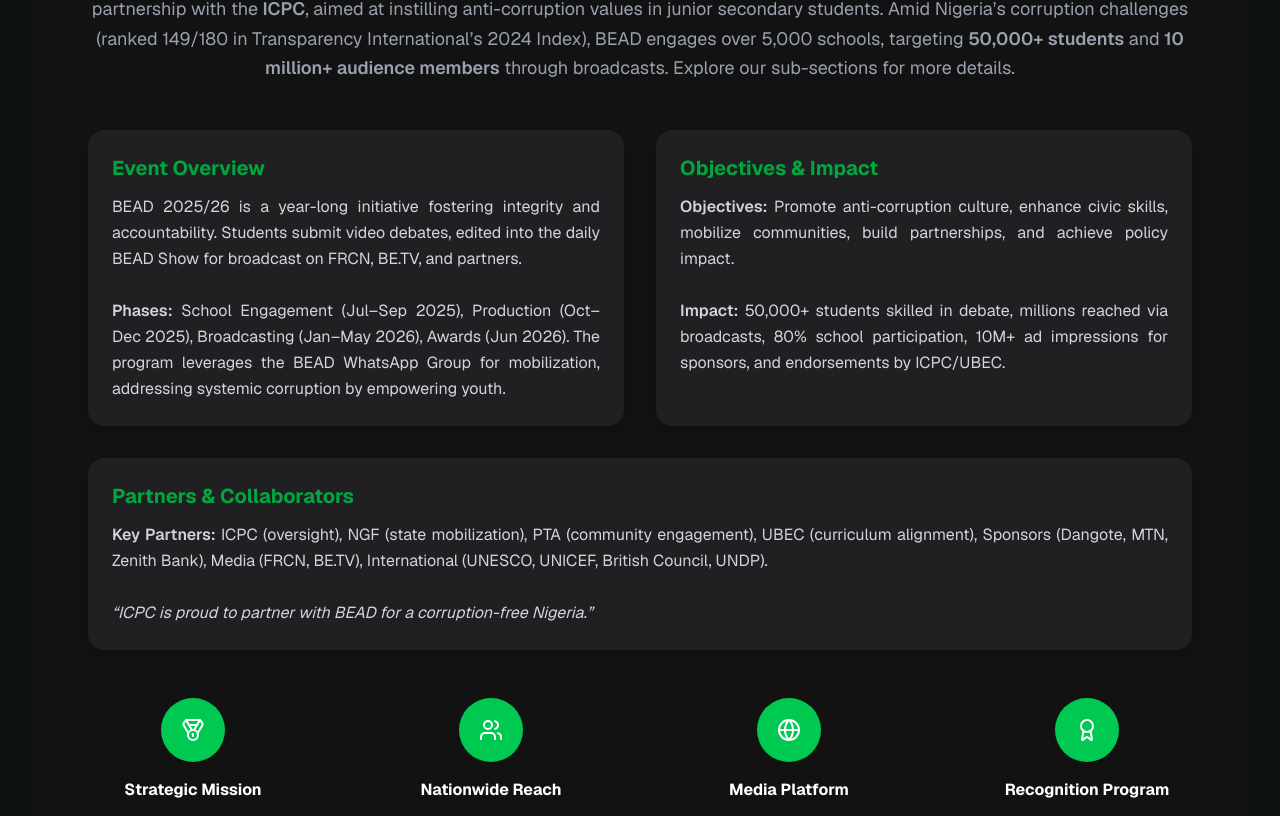
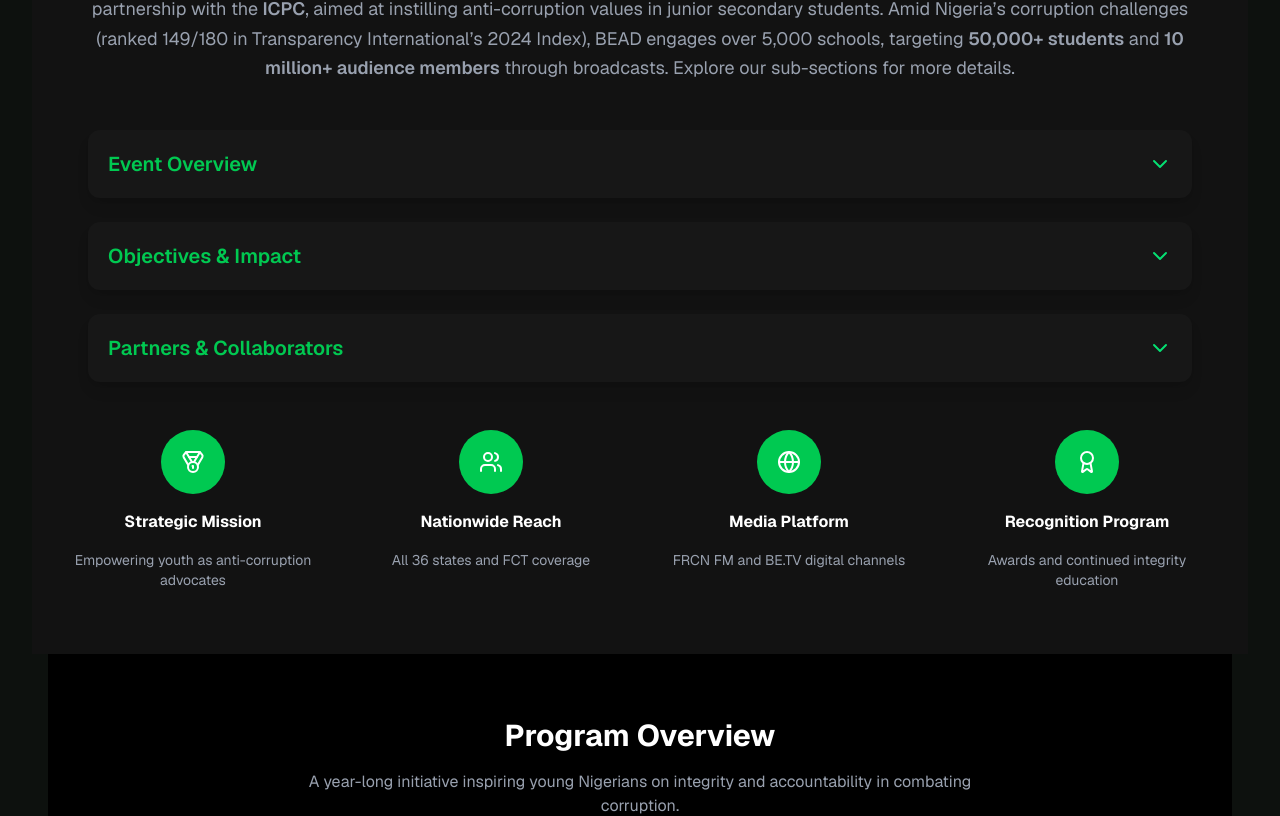
Before and after one commit to M-tech1/BEAD, a Next.js app: page / in a window 1280 px wide. Shown: the part 953-1769 px from the top of the page. Built offline with nearby package versions, Linux system fonts and the light colour scheme.

Commit message:
added few update: headline text, about us dropdown view

```diff
--- a/src/app/layout.tsx
+++ b/src/app/layout.tsx
@@ -14,7 +14,7 @@
 
 export const metadata: Metadata = {
   title: "BEAD",
-  description: "Transforming Education • Fighting Corruption",
+  description: "Re-engineering the mind against corruption",
 };
 
 export default function RootLayout({
--- /dev/null
+++ b/src/app/news/newList.tsx
@@ -0,0 +1,24 @@
+import NewsCard from "./newsCard";
+
+interface INewsItem {
+  id: string;
+  title: string;
+  date: string;
+  excerpt: string;
+  image: string;
+  category: string;
+}
+
+interface NewsListProps {
+  news: INewsItem[];
+}
+
+export default function NewsList({ news }: NewsListProps) {
+  return (
+    <div className="grid gap-6 sm:grid-cols-2 lg:grid-cols-3">
+      {news.map((item) => (
+        <NewsCard key={item?.id} {...item} />
+      ))}
+    </div>
+  );
+}
--- /dev/null
+++ b/src/app/news/newsCard.tsx
@@ -0,0 +1,51 @@
+"use client";
+
+import Image from "next/image";
+import Link from "next/link";
+
+interface NewsCardProps {
+  id: string;
+  title: string;
+  date: string;
+  excerpt: string;
+  image: string;
+  category: string;
+}
+
+export default function NewsCard({
+  // id,
+  title,
+  date,
+  excerpt,
+  image,
+  category,
+}: NewsCardProps) {
+  return (
+    <div className="bg-neutral-900 rounded-xl overflow-hidden shadow-lg hover:shadow-green-700/40 transition-all duration-300">
+      <Image
+        src={image}
+        alt={title}
+        width={500}
+        height={300}
+        className="w-full h-52 object-cover"
+      />
+      <div className="p-5 space-y-2">
+        <span className="text-xs uppercase tracking-widest text-green-400 font-semibold">
+          {category}
+        </span>
+        <h3 className="text-lg font-semibold text-gray-100">{title}</h3>
+        <p className="text-sm text-gray-400">{excerpt}</p>
+        <div className="flex justify-between items-center mt-3 text-xs text-gray-500">
+          <span>{date}</span>
+          <Link
+            // href={`/news/${id}`}
+            href={"/news"}
+            className="text-green-500 hover:text-green-400 font-medium transition-colors"
+          >
+            Read more →
+          </Link>
+        </div>
+      </div>
+    </div>
+  );
+}
--- /dev/null
+++ b/src/component/NavBar/AccordionSection/index.tsx
@@ -0,0 +1,42 @@
+"use client";
+
+import { useState } from "react";
+import { ChevronDown, ChevronUp } from "lucide-react";
+
+interface AccordionSectionProps {
+  title: string;
+  children: React.ReactNode;
+}
+
+export default function AccordionSection({
+  title,
+  children,
+}: AccordionSectionProps) {
+  const [isOpen, setIsOpen] = useState(false);
+
+  return (
+    <div className="bg-neutral-900 text-gray-200 rounded-xl p-5 shadow-lg transition-all duration-700 ">
+      {/* Header */}
+      <button
+        onClick={() => setIsOpen(!isOpen)}
+        className="flex justify-between items-center w-full hover:cursor-pointer"
+      >
+        <h2 className="text-lg md:text-xl font-semibold text-green-500">
+          {title}
+        </h2>
+        {isOpen ? (
+          <ChevronUp className="text-green-400" />
+        ) : (
+          <ChevronDown className="text-green-400" />
+        )}
+      </button>
+
+      {/* Body */}
+      {isOpen && (
+        <div className="mt-3 text-sm md:text-base text-gray-300 leading-relaxed">
+          {children}
+        </div>
+      )}
+    </div>
+  );
+}
--- a/src/component/NavBar/index.tsx
+++ b/src/component/NavBar/index.tsx
@@ -15,6 +15,7 @@
     { name: "Partners & Sponsors", href: "#sponsorship" },
     { name: "Impact", href: "#impact" },
     { name: "Contact", href: "#contact" },
+    // { name: "News", href: "/news" },
   ];
 
   return (
--- a/src/page-sections/about.tsx
+++ b/src/page-sections/about.tsx
@@ -1,3 +1,4 @@
+import AccordionSection from "@/component/NavBar/AccordionSection";
 import { Award, Globe, Medal, Users } from "lucide-react";
 
 export default function AboutSection() {
@@ -53,65 +54,47 @@
           </p>
         </div>
 
-        {/* Sections */}
-        <section className="grid md:grid-cols-2 gap-8 ">
-          {/* Event Overview */}
-          <div className="p-6 bg-gray-400/10 shadow-lg rounded-2xl hover:shadow-xl hover:animate-pulse transition">
-            <h3 className="text-xl font-bold mb-3 text-green-600">
-              Event Overview
-            </h3>
-            <p className="text-gray-300 leading-relaxed text-justify">
+        <div className=" space-y-6 w-full">
+          <AccordionSection title="Event Overview">
+            <p>
               BEAD 2025/26 is a year-long initiative fostering integrity and
               accountability. Students submit video debates, edited into the
               daily BEAD Show for broadcast on FRCN, BE.TV, and partners.
-              <br />
-              <br />
-              <span className="font-semibold">Phases:</span> School Engagement
-              (Jul–Sep 2025), Production (Oct–Dec 2025), Broadcasting (Jan–May
-              2026), Awards (Jun 2026). The program leverages the BEAD WhatsApp
-              Group for mobilization, addressing systemic corruption by
-              empowering youth.
             </p>
-          </div>
+            <p className="mt-3">
+              <strong>Phases:</strong> School Engagement (Jul–Sep 2025),
+              Production (Oct–Dec 2025), Broadcasting (Jan–May 2026), Awards
+              (Jun 2026). The program leverages the BEAD WhatsApp Group for
+              mobilization, addressing systemic corruption by empowering youth.
+            </p>
+          </AccordionSection>
 
-          {/* Objectives & Impact */}
-          <div className="p-6 bg-gray-400/10 shadow-lg rounded-2xl hover:shadow-xl hover:animate-pulse transition">
-            <h3 className="text-xl font-bold mb-3 text-green-600">
-              Objectives & Impact
-            </h3>
-            <p className="text-gray-300 leading-relaxed text-justify">
-              <span className="font-semibold">Objectives:</span> Promote
-              anti-corruption culture, enhance civic skills, mobilize
-              communities, build partnerships, and achieve policy impact.
-              <br />
-              <br />
-              <span className="font-semibold">Impact:</span> 50,000+ students
-              skilled in debate, millions reached via broadcasts, 80% school
-              participation, 10M+ ad impressions for sponsors, and endorsements
-              by ICPC/UBEC.
+          <AccordionSection title="Objectives & Impact">
+            <p>
+              <strong>Objectives:</strong> Promote anti-corruption culture,
+              enhance civic skills, mobilize communities, build partnerships,
+              and achieve policy impact.
             </p>
-          </div>
+            <p className="mt-3">
+              <strong>Impact:</strong> 50,000+ students skilled in debate,
+              millions reached via broadcasts, 80% school participation, 10M+ ad
+              impressions for sponsors, and endorsements by ICPC/UBEC.
+            </p>
+          </AccordionSection>
 
-          {/* Partners */}
-          <div className="p-6 bg-gray-400/10 shadow-lg rounded-2xl hover:shadow-xl hover:animate-pulse transition md:col-span-2">
-            <h3 className="text-xl font-bold mb-3 text-green-600">
-              Partners & Collaborators
-            </h3>
-            <p className="text-gray-300 leading-relaxed text-justify">
-              <span className="font-semibold">Key Partners:</span> ICPC
-              (oversight), NGF (state mobilization), PTA (community engagement),
-              UBEC (curriculum alignment), Sponsors (Dangote, MTN, Zenith Bank),
-              Media (FRCN, BE.TV), International (UNESCO, UNICEF, British
-              Council, UNDP).
-              <br />
-              <br />
-              <span className="italic">
-                “ICPC is proud to partner with BEAD for a corruption-free
-                Nigeria.”
-              </span>
+          <AccordionSection title="Partners & Collaborators">
+            <p>
+              <strong>Key Partners:</strong> ICPC (oversight), NGF (state
+              mobilization), PTA (community engagement), UBEC (curriculum
+              alignment), Sponsors (Dangote, MTN, Zenith Bank), Media (FRCN,
+              BE.TV), International (UNESCO, UNICEF, British Council, UNDP).
             </p>
-          </div>
-        </section>
+            <p className="italic mt-3">
+              “ICPC is proud to partner with BEAD for a corruption-free
+              Nigeria.”
+            </p>
+          </AccordionSection>
+        </div>
       </div>
 
       {/* Features Grid */}
--- a/src/page-sections/contact.tsx
+++ b/src/page-sections/contact.tsx
@@ -1,5 +1,4 @@
 "use client";
-import Image from "next/image";
 import { useState } from "react";
 import SocialLinks from "./socialHandle";
 
--- a/src/page-sections/header.tsx
+++ b/src/page-sections/header.tsx
@@ -15,9 +15,9 @@
           {/* Left Section */}
           <div className="flex-1 space-y-6 w-full sm:px-5 px-1 items-center justify-center align-middle">
             <span className="bg-green-900/90 text-green-200 sm:px-3 px-1 py-1 rounded-full text-sm">
-              Transforming Education • Fighting Corruption
+              • Re-engineering the mind against corruption
             </span>
-            <h1 className="text-2xl sm:text-5xl font-bold leading-tight mt-9">
+            <h1 className="text-4xl sm:text-5xl font-bold leading-tight mt-9">
               Empowering <span className="text-green-500">Nigeria’s Youth</span>{" "}
               Through Integrity Education
             </h1>
--- a/src/page-sections/socialHandle.tsx
+++ b/src/page-sections/socialHandle.tsx
@@ -29,7 +29,7 @@
 export default function SocialLinks() {
   return (
     <section className="py-10 flex flex-col items-center">
-      <h2 className="text-xl font-semibold mb-6 text-green-900">
+      <h2 className="text-xl font-semibold mb-1 text-green-900">
         Connect with us
       </h2>
       <div className="flex gap-6">
```
Also changed, not shown: src/app/news/[id]/page.tsx (added, +59 -0 lines), src/app/news/newsData.tsx (added, +50 -0 lines), src/app/news/page.tsx (added, +44 -0 lines).
